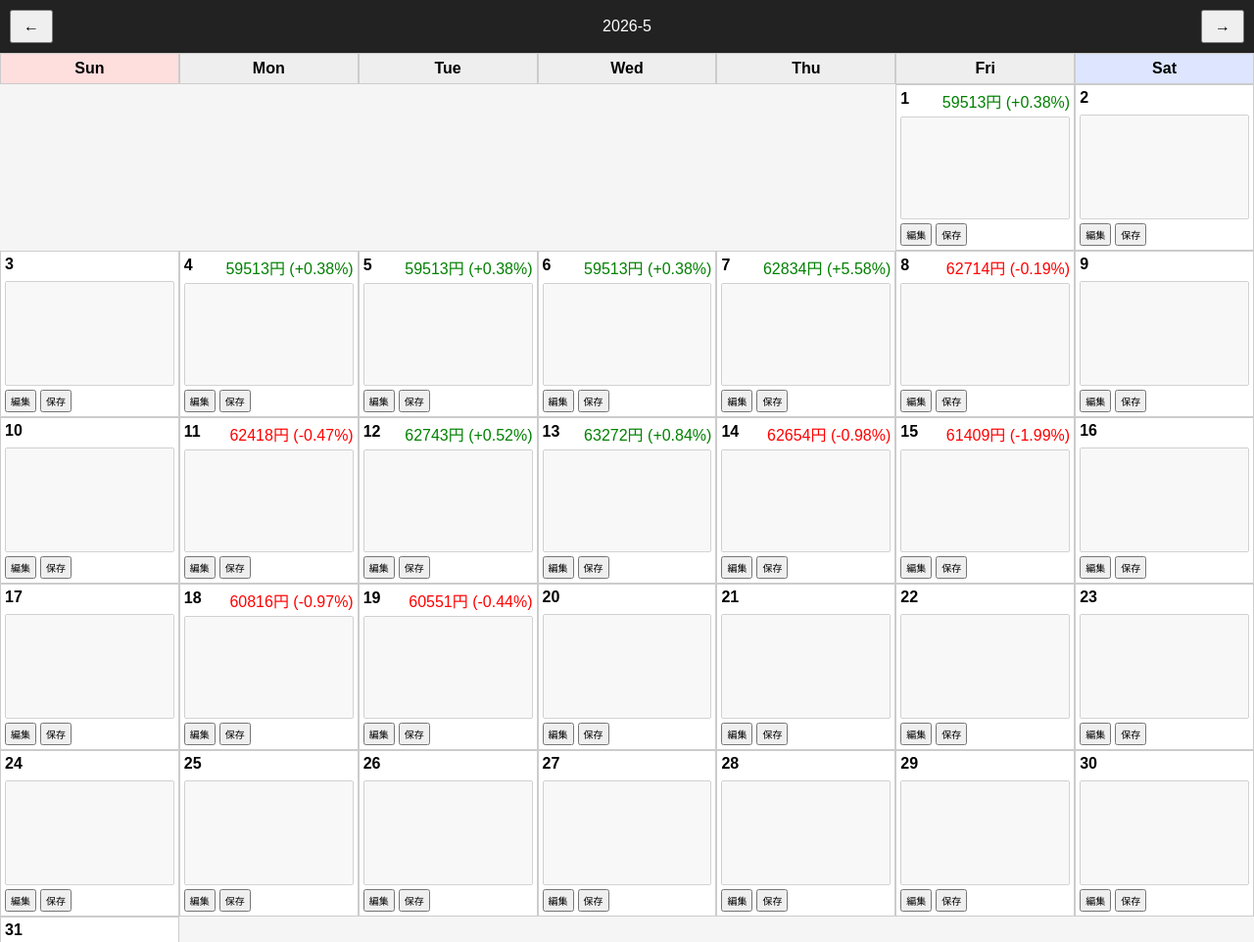
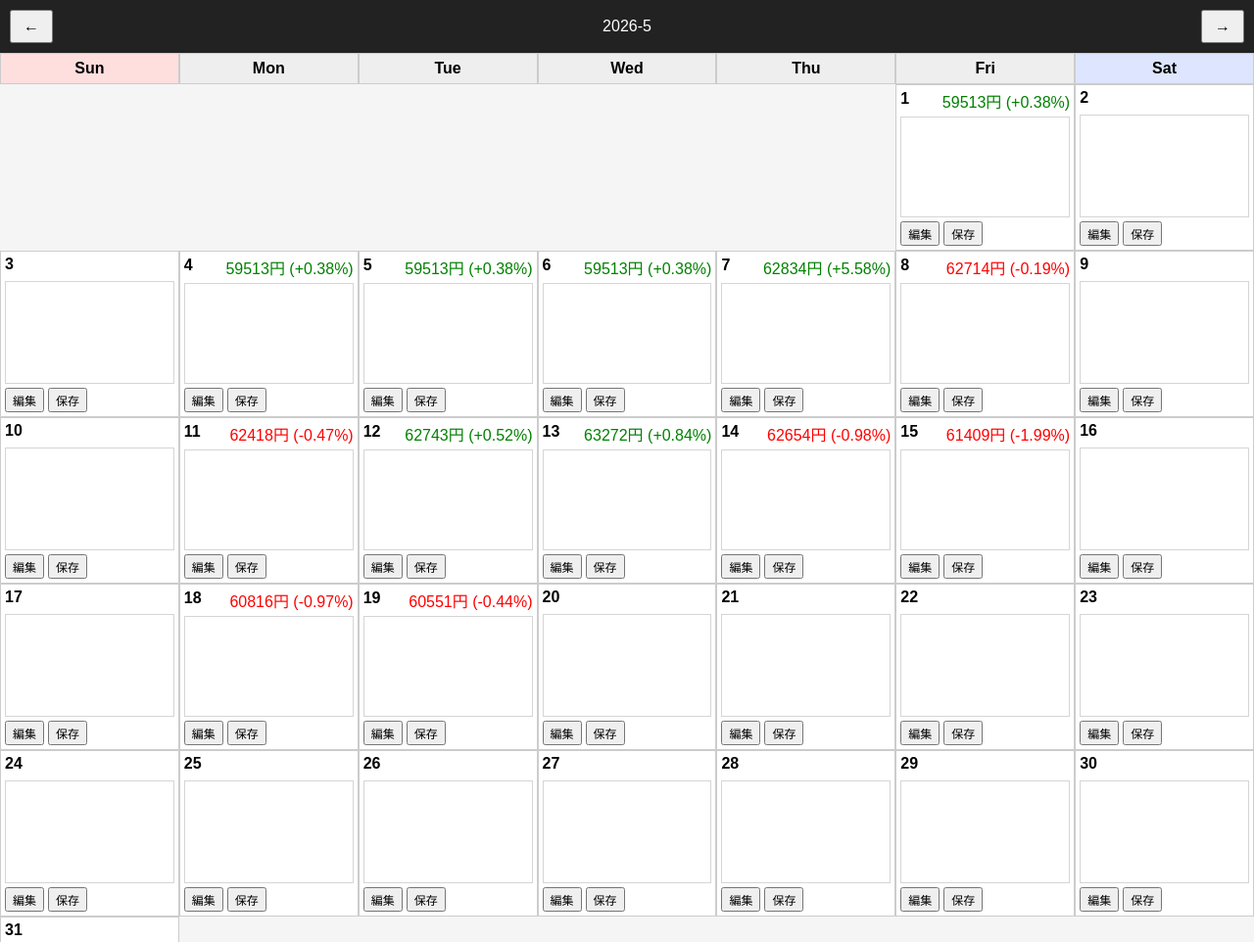
Before and after one commit to u-pos/stock-calendar, a website: page index.html in a window 1280 px wide. Shown: the top 962 px of the page at 98% size. Drawn offline with Linux system fonts and the light colour scheme; no server answers.

Commit message:
Update index.html

```diff
--- a/index.html
+++ b/index.html
@@ -93,7 +93,7 @@ textarea{
 
 
   .nikkei{
-  font-size:14px;
+  font-size:15px;
   font-weight:bold;
   margin-bottom:6px;
 }
@@ -122,6 +122,7 @@ textarea{
   box-sizing:border-box;
   padding:4px;
   color:black;
+  background:white;
 }
 
 .memo-buttons{
@@ -130,8 +131,8 @@ textarea{
 }
 
 .memo-buttons button{
-  font-size:10px;
-  padding:2px 4px;
+  font-size:12px;
+  padding:2px 6px;
 }
   .date-row{
   display:flex;
```
